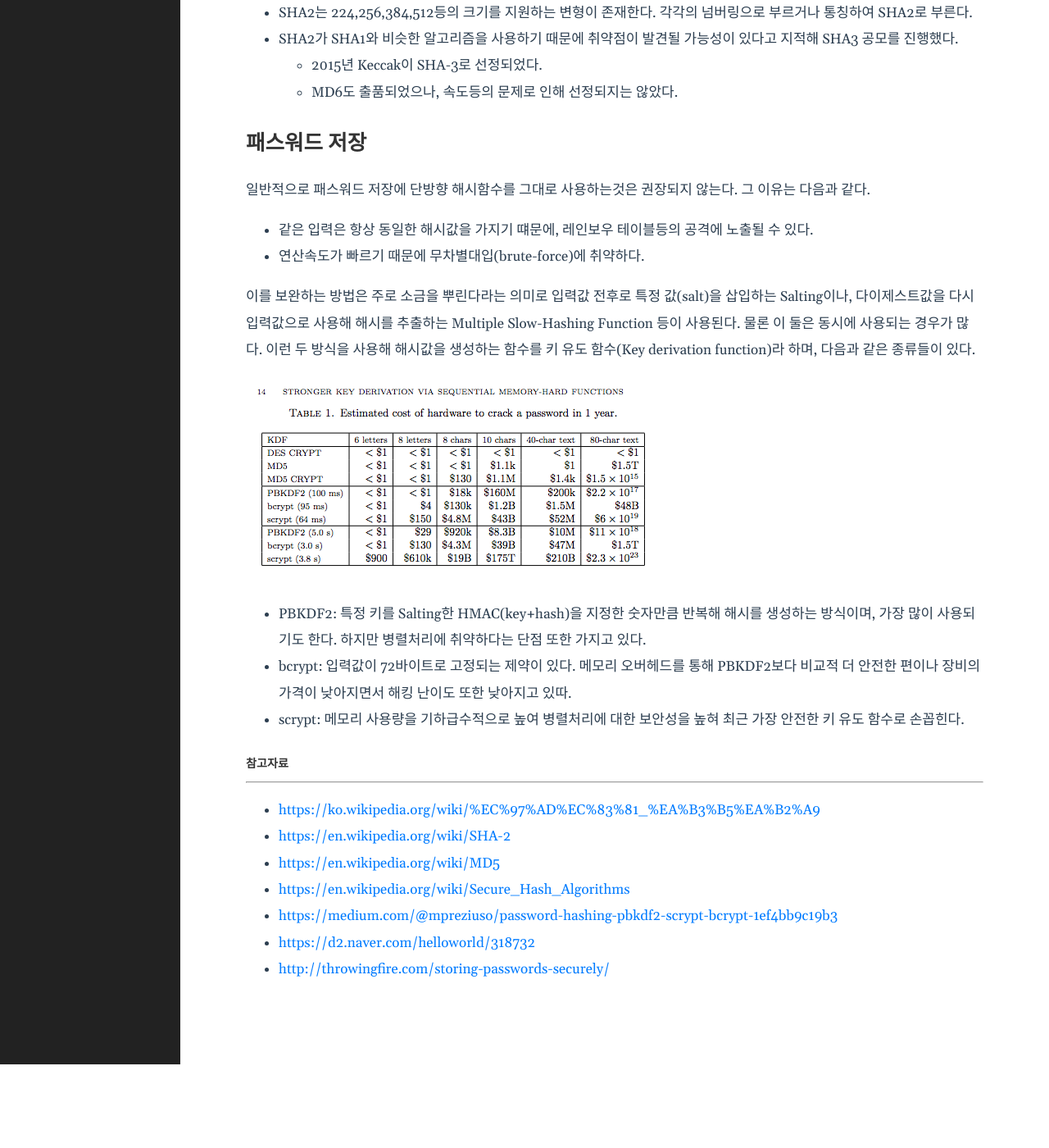
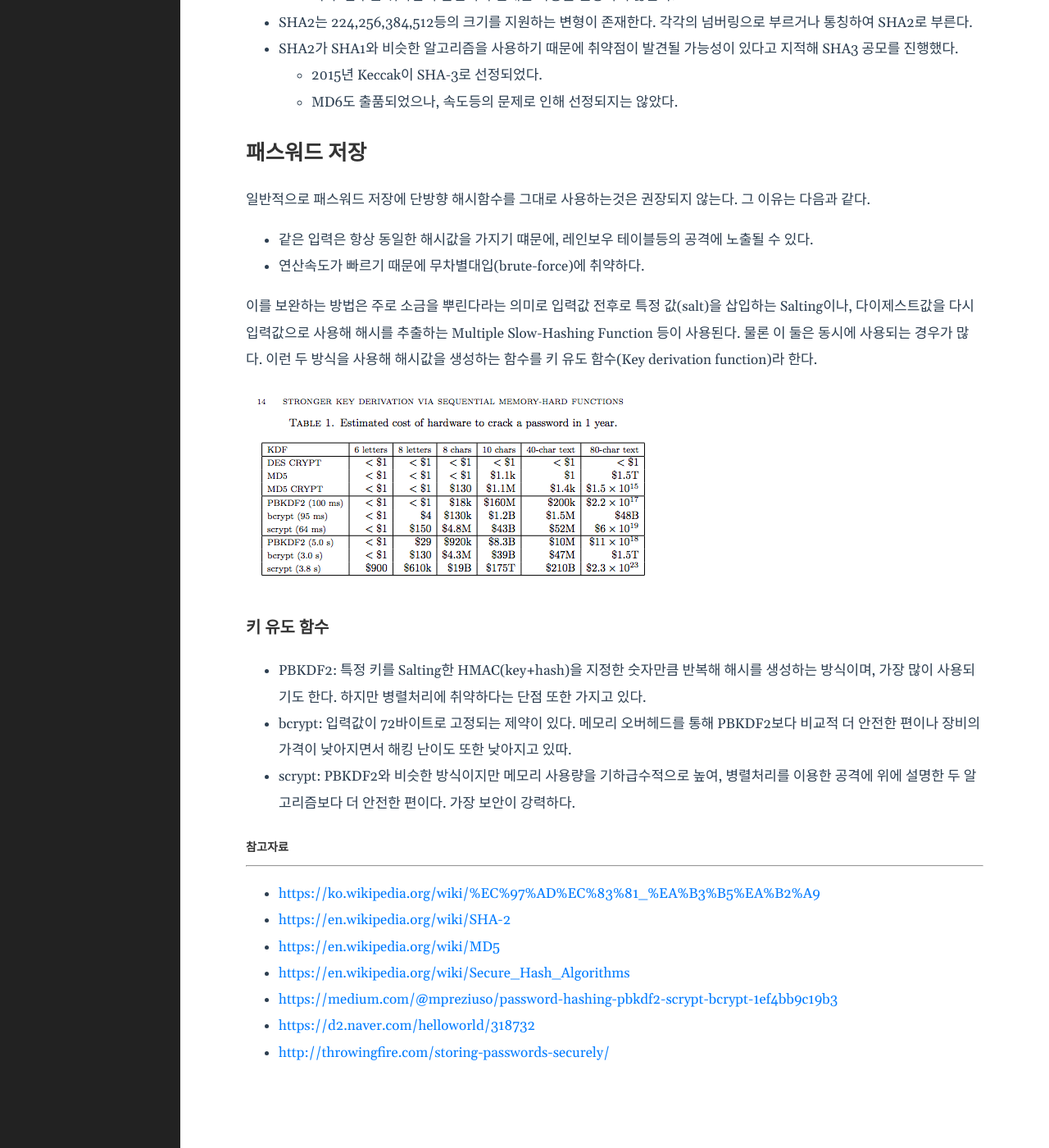
Before and after one commit to ejjoo/ejjoo.github.io, a Jekyll site: the page built from _posts/2020-01-09-cryptographic-hash-function.md, in a window 1280 px wide and 1400 px high, scrolled down 2380 px. Shown: the whole window at 82% size. Built offline with Jekyll 4.4.1, drawn with Linux system fonts in a browser that asks for light colours; before the commit the page ends 3678 px from its top, so only the background shows below that.

Commit message:
fix typos

```diff
--- a/_posts/2020-01-09-cryptographic-hash-function.md
+++ b/_posts/2020-01-09-cryptographic-hash-function.md
@@ -36,7 +36,7 @@ CHF의 공격방식으로 역상공격이라고 하는 해시 충돌 공격이
   * 첫 단일비트를와 1을 메시지 끝부분에 추가하고, 512배수 길이부터 64비트 적은곳까지 0으로 채운다. 나머지 64비트는 원본 메시지의 길이를 나타내는 64비트 정수를 채운다.
 
 
-### 2. SHA
+## 2. SHA
 NIST와 NSA에서 재정하는 해시 함수집합. 현재는 SHA3까지 발표되었다.
 
 ![](/public/images/4-2020-01-09-cryptographic-hash-function.png)
@@ -53,13 +53,14 @@ NIST와 NSA에서 재정하는 해시 함수집합. 현재는 SHA3까지 발표
 - 같은 입력은 항상 동일한 해시값을 가지기 떄문에, 레인보우 테이블등의 공격에 노출될 수 있다.
 - 연산속도가 빠르기 때문에 무차별대입(brute-force)에 취약하다.
 
-이를 보완하는 방법은 주로 소금을 뿌린다라는 의미로 입력값 전후로 특정 값(salt)을 삽입하는 Salting이나, 다이제스트값을 다시 입력값으로 사용해 해시를 추출하는 Multiple Slow-Hashing Function 등이 사용된다. 물론 이 둘은 동시에 사용되는 경우가 많다. 이런 두 방식을 사용해 해시값을 생성하는 함수를 키 유도 함수(Key derivation function)라 하며, 다음과 같은 종류들이 있다.
+이를 보완하는 방법은 주로 소금을 뿌린다라는 의미로 입력값 전후로 특정 값(salt)을 삽입하는 Salting이나, 다이제스트값을 다시 입력값으로 사용해 해시를 추출하는 Multiple Slow-Hashing Function 등이 사용된다. 물론 이 둘은 동시에 사용되는 경우가 많다. 이런 두 방식을 사용해 해시값을 생성하는 함수를 키 유도 함수(Key derivation function)라 한다.
 
 ![알고리즘별 비용 추산](/public/images/1-2020-01-09-cryptographic-hash-function.png)
 
+### 키 유도 함수
 * PBKDF2: 특정 키를 Salting한 HMAC(key+hash)을 지정한 숫자만큼 반복해 해시를 생성하는 방식이며, 가장 많이 사용되기도 한다. 하지만 병렬처리에 취약하다는 단점 또한 가지고 있다.
 * bcrypt: 입력값이 72바이트로 고정되는 제약이 있다. 메모리 오버헤드를 통해 PBKDF2보다 비교적 더 안전한 편이나 장비의 가격이 낮아지면서 해킹 난이도 또한 낮아지고 있따.
-* scrypt: 메모리 사용량을 기하급수적으로 높여 병렬처리에 대한 보안성을 높혀 최근 가장 안전한 키 유도 함수로 손꼽힌다.
+* scrypt: PBKDF2와 비슷한 방식이지만 메모리 사용량을 기하급수적으로 높여, 병렬처리를 이용한 공격에 위에 설명한 두 알고리즘보다 더 안전한 편이다. 가장 보안이 강력하다.
 
 ##### 참고자료
 
```
